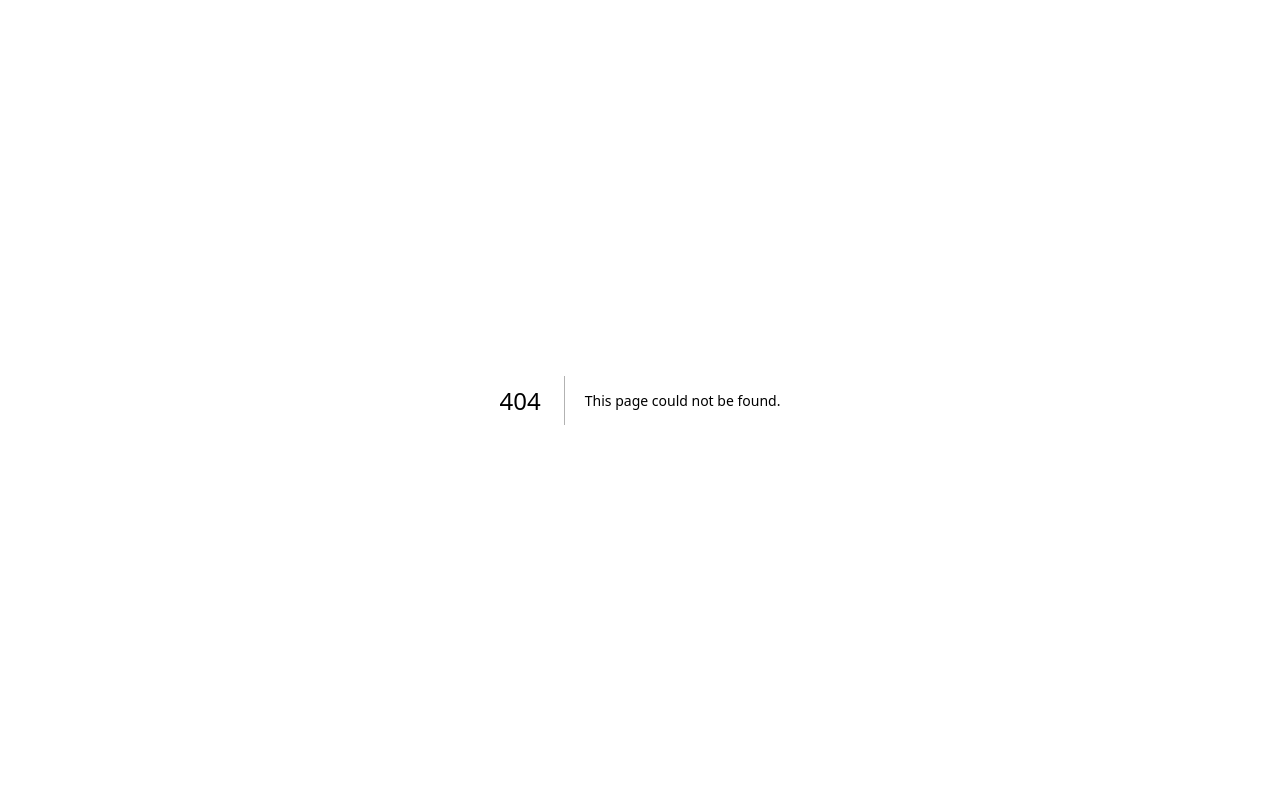
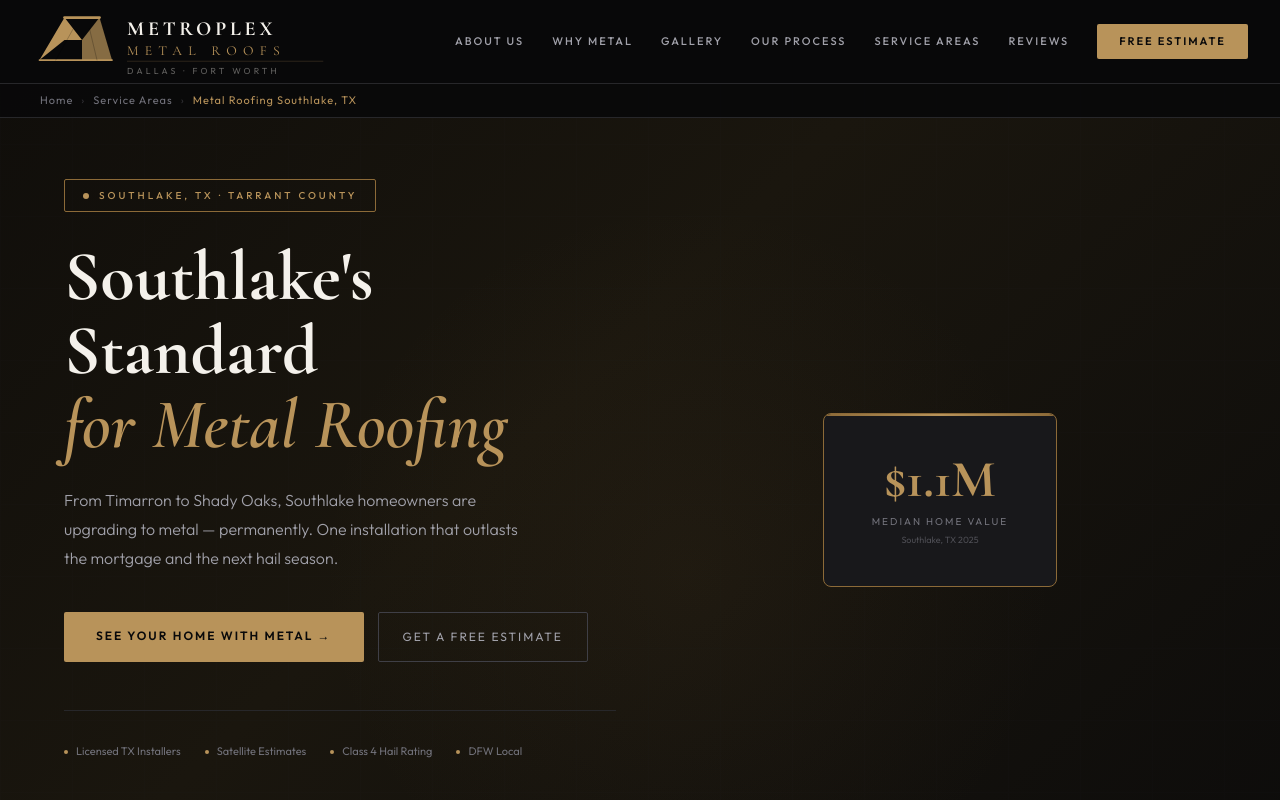
Before and after one commit to ajmj86/metroplex-metal-roofs, a Next.js app: page /metal-roofing-southlake-tx in a window 1280 px wide. Before the commit this address had no page. Shown: the top 800 px of the page. Built offline with nearby package versions, Linux system fonts and the light colour scheme.

Commit message:
feat: Southlake city page — /metal-roofing-southlake-tx live

```diff
--- /dev/null
+++ b/app/metal-roofing-southlake-tx/page.tsx
@@ -0,0 +1,14 @@
+import { buildCityMetadata, CitySchema } from '@/components/CityPageSchema'
+import CityPage from '@/components/CityPage'
+import { SOUTHLAKE_DATA } from '@/data/cities/southlake'
+
+export const metadata = buildCityMetadata(SOUTHLAKE_DATA)
+
+export default function SouthlakePage() {
+  return (
+    <>
+      <CitySchema city={SOUTHLAKE_DATA} />
+      <CityPage city={SOUTHLAKE_DATA} />
+    </>
+  )
+}
--- /dev/null
+++ b/data/cities/southlake.ts
@@ -0,0 +1,83 @@
+import type { CityData } from '@/components/CityPage'
+
+export const SOUTHLAKE_DATA: CityData = {
+  name: 'Southlake',
+  state: 'TX',
+  county: 'Tarrant',
+  region: 'North Fort Worth',
+  zip: '76092',
+  slug: 'southlake',
+  metaTitle: 'Metal Roofing Southlake TX | Metroplex Metal Roofs',
+  metaDesc: 'Premium standing seam and stone-coated steel roofing in Southlake, TX. Serving Timarron, Shady Oaks, Clariden Ranch and surrounding Carroll ISD neighborhoods. Satellite estimates, Class 4 hail rating.',
+
+  heroHeadline: "Southlake's Standard\nfor Metal Roofing",
+  heroSub: "From Timarron to Shady Oaks, Southlake homeowners are upgrading to metal — permanently. One installation that outlasts the mortgage and the next hail season.",
+
+  localContext: "Southlake's Tarrant County location places it squarely in one of North Texas's most active hail corridors. With median home values consistently among the highest in DFW and 2% wind/hail deductibles now standard on most carrier policies, many Southlake homeowners are paying $20,000 or more out of pocket per replacement — often more than the cost of a metal roof that would have eliminated the cycle entirely.",
+
+  hoaNote: "Many Southlake HOAs require architectural approval for roofing materials. Standing seam and stone-coated steel in pre-approved colors are the most commonly permitted metal options across Carroll ISD neighborhoods. We provide material samples, color chips, and manufacturer spec sheets to support your HOA submission at no additional cost.",
+
+  localStat: {
+    val: '$1.1M',
+    label: 'Median Home Value',
+    source: 'Southlake, TX 2025',
+  },
+
+  neighborhoods: [
+    'Timarron',
+    'Shady Oaks',
+    'Clariden Ranch',
+    'Stone Lakes',
+    'Estes Park',
+    'Carillon',
+    'Lakewood Hills',
+    'Monticello',
+    'Coventry Manor',
+    'The Reserve at Southlake',
+    'Versailles',
+    'White Chapel Estates',
+  ],
+
+  nearbyCities: [
+    { name: 'Westlake',      slug: 'westlake' },
+    { name: 'Keller',        slug: 'keller' },
+    { name: 'Colleyville',   slug: 'colleyville' },
+    { name: 'Trophy Club',   slug: 'trophy-club' },
+    { name: 'Grapevine',     slug: 'grapevine' },
+    { name: 'Flower Mound',  slug: 'flower-mound' },
+  ],
+
+  review: {
+    name: 'Robert M.',
+    neighborhood: 'Timarron',
+    text: "Our HOA was the main concern — we weren't sure metal would be approved. The team provided everything we needed for the submission, and it sailed through. The standing seam looks better than anything else on the street.",
+    rating: 5,
+  },
+
+  faqs: [
+    {
+      q: 'How much does a standing seam metal roof cost in Southlake, TX?',
+      a: 'Standing seam metal roofing in Southlake typically ranges from $18,000 to $45,000 depending on roof size, pitch, and complexity. We provide satellite-based estimates built from actual roof measurements — no guesswork, no in-person visit required before you have a number.',
+    },
+    {
+      q: 'Will my Southlake HOA approve a metal roof?',
+      a: 'Most Southlake HOAs approve standing seam and stone-coated steel in pre-approved colors, including communities in Timarron, Clariden Ranch, and Carillon. We provide material samples, color chips, and manufacturer spec sheets to support your HOA submission at no additional cost.',
+    },
+    {
+      q: 'Does a metal roof qualify for an insurance discount in Tarrant County?',
+      a: 'Yes. Standing seam and stone-coated steel carry a Class 4 impact resistance rating — the highest available — which qualifies for significant premium discounts from most Texas carriers. In Tarrant County, where hail claims are common, many homeowners see 20–35% reductions on their wind/hail premium.',
+    },
+    {
+      q: 'How long does metal roof installation take in Southlake?',
+      a: 'Most residential metal roofing installations in Southlake are completed in two to four days depending on roof size and complexity. Standing seam typically takes longer than stone-coated steel due to the on-site forming process. We provide a timeline estimate specific to your home before any work begins.',
+    },
+    {
+      q: 'Is a metal roof worth it on a home in the Carroll ISD area?',
+      a: 'For homes in the $800K–$1.5M range common across Carroll ISD neighborhoods, the math typically favors metal strongly. Eliminating one asphalt replacement cycle, qualifying for insurance discounts, and reducing energy costs over 30 years means the upgrade often pays for itself — while adding a permanent finish that reflects the quality of the home.',
+    },
+    {
+      q: 'What metal roofing colors are HOA-approved in Southlake neighborhoods?',
+      a: 'The most commonly approved colors across Southlake HOAs include charcoal gray, aged bronze, and weathered brown tones for standing seam, and earth-tone blends for stone-coated steel. We recommend confirming with your specific HOA before selection — we can assist with the documentation package regardless of which community you are in.',
+    },
+  ],
+}
```
